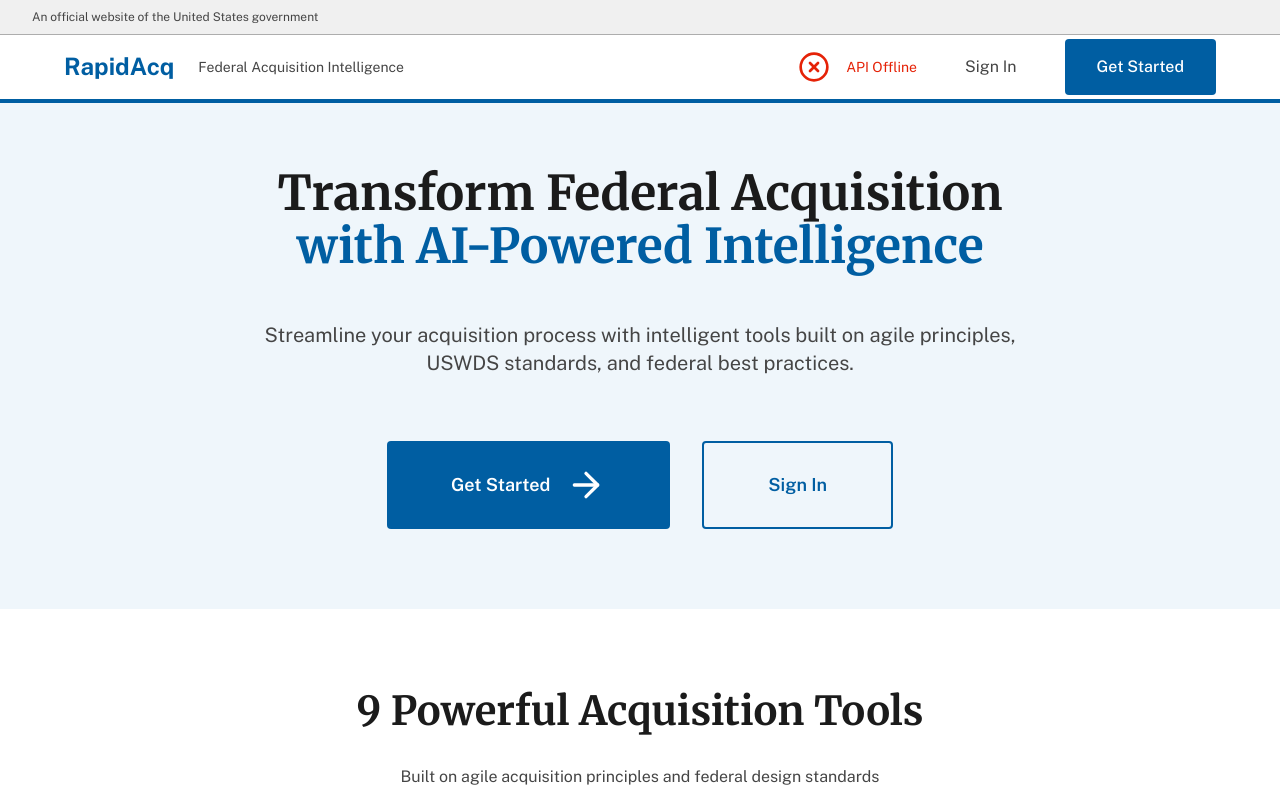
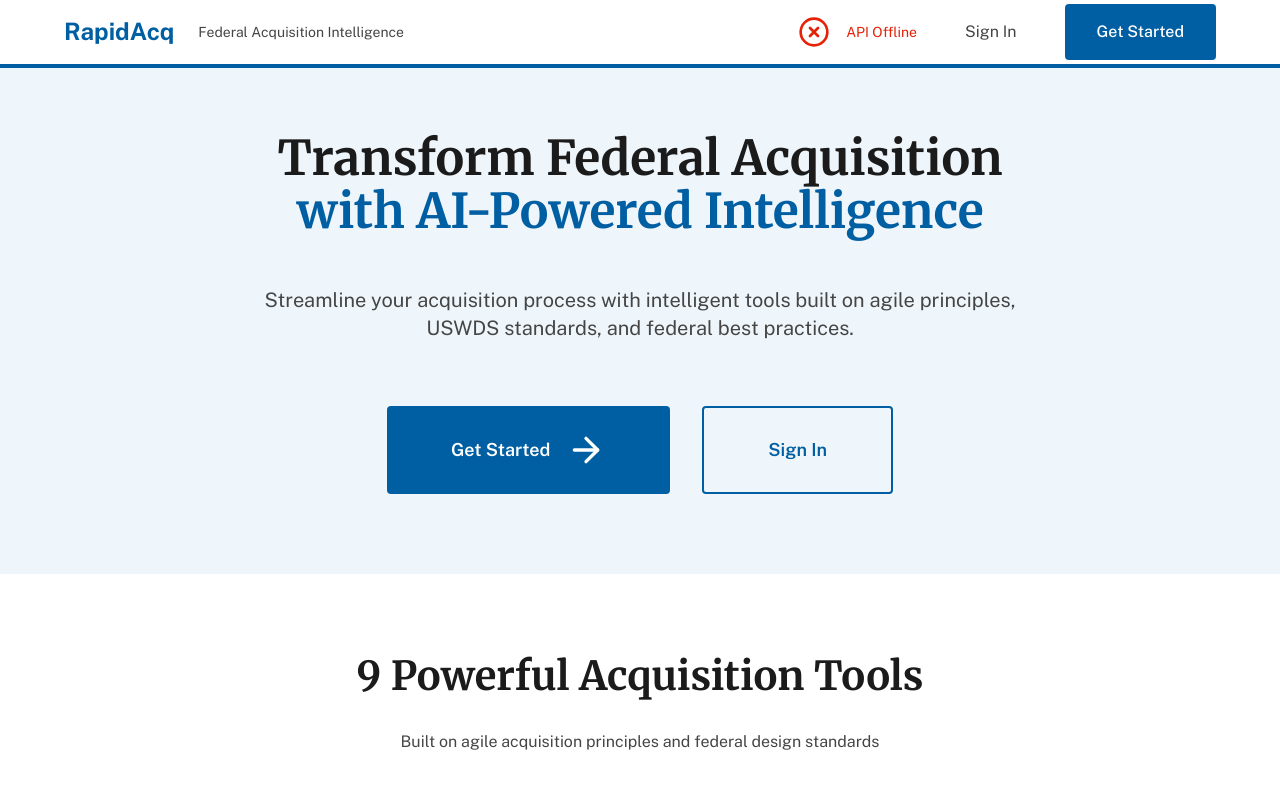
Before and after one commit to jonbmost/rapidacq-frontend, a Next.js app: page / in a window 1280 px wide. Shown: the top 800 px of the page. Built offline with nearby package versions, Linux system fonts and the light colour scheme; no server answers.

Commit message:
Remove USWDS banner from homepage

```diff
--- a/app/page.tsx
+++ b/app/page.tsx
@@ -18,14 +18,7 @@ export default function Home() {
 
   return (
     <div className="min-h-screen bg-white">
-      {/* USWDS-style Banner */}
-      <div className="bg-uswds-gray-5 border-b border-uswds-gray-30">
-        <div className="max-w-7xl mx-auto px-4 py-1">
-          <div className="flex items-center text-xs text-uswds-gray-70">
-            An official website of the United States government
-          </div>
-        </div>
-      </div>
+
 
       {/* Navigation */}
       <nav className="border-b-4 border-uswds-blue bg-white">
```
